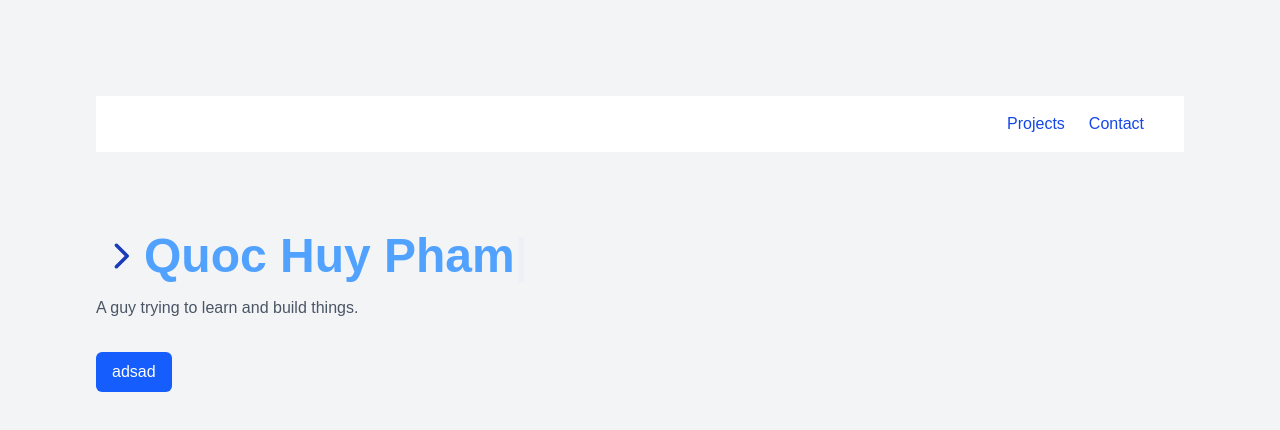
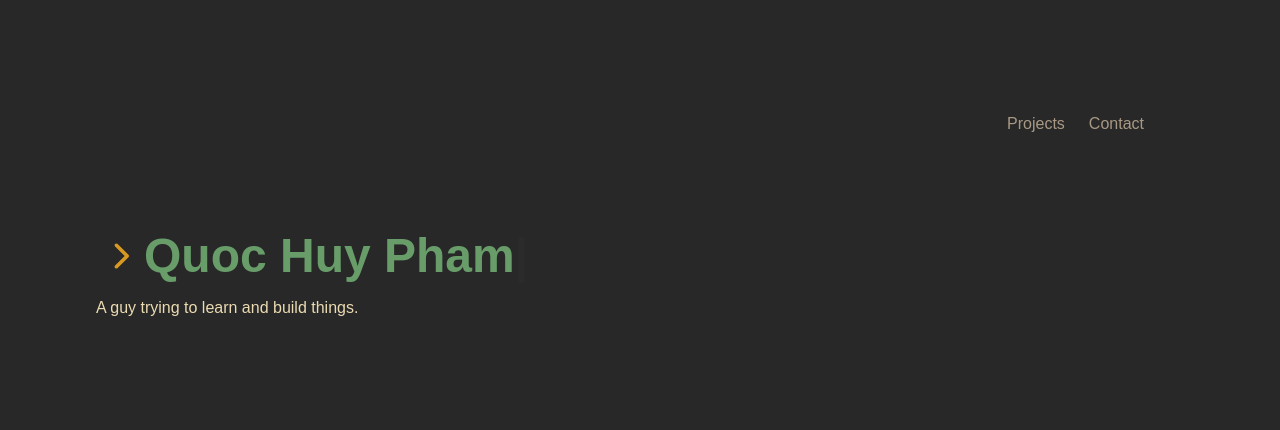
Before and after one commit to Fozzyishere/portfiolio, a Next.js app: page / in a window 1280 px wide. Shown: the top 430 px of the page. Built offline with nearby package versions, Linux system fonts and the light colour scheme.

Commit message:
apply colour to existing components

```diff
--- a/src/app/page.tsx
+++ b/src/app/page.tsx
@@ -7,7 +7,7 @@ import Navbar from "@/components/ui/Navbar";
 
 export default function Home() {
   return (
-    <main className="bg-gray-100 flex flex-col min-h-screen p-24">
+    <main className="bg-gruvbox-bg0 flex flex-col min-h-screen p-24">
       <Navbar />
       <Hero />
     </main>
--- a/src/components/Hero.tsx
+++ b/src/components/Hero.tsx
@@ -1,18 +1,18 @@
 import React from "react";
 import Typewriter from "./Typewriter";
-import { Button } from "@/components/ui/Button";
+import { FaChevronRight } from "react-icons/fa6";
 
 const Hero = () => {
   return (
-    <div className="bg-gray-100 py-20">
+    <div className="py-20">
       <div className="container mx-auto text-left">
-        <h1 className="text-5xl font-bold mb-4 text-blue-400">
+        <h1 className="flex flex-row text-5xl font-bold mb-4 text-gruvbox-aqua-dark">
+          <FaChevronRight className="text-gruvbox-yellow-dark transform-[scale(0.6)]" />
           <Typewriter string="Quoc Huy Pham" typeSpeed={100} />
         </h1>
-        <p className="text-l text-gray-600 mb-8">
+        <p className="text-l text-gruvbox-fg1 mb-4 mt-4">
           A guy trying to learn and build things.
         </p>
-        <Button variant={"primary"}>adsad</Button>
       </div>
     </div>
   );
--- a/src/components/Typewriter.tsx
+++ b/src/components/Typewriter.tsx
@@ -2,7 +2,6 @@
 
 import { ReactTyped } from "react-typed";
 import React from "react";
-import { FaChevronRight } from "react-icons/fa6";
 
 interface TypewriterProps {
   string: string;
@@ -12,7 +11,6 @@ interface TypewriterProps {
 const Typewriter: React.FC<TypewriterProps> = ({ string, typeSpeed }) => {
   return (
     <div className="flex items-center flex-row">
-      <FaChevronRight className="text-blue-800 transform-[scale(0.6)]"/>
       <ReactTyped strings={[string]} typeSpeed={typeSpeed}></ReactTyped>
     </div>
   );
--- a/src/components/ui/Button.tsx
+++ b/src/components/ui/Button.tsx
@@ -2,12 +2,12 @@ import React from "react";
 import { cva } from "class-variance-authority";
 import type { VariantProps } from "class-variance-authority";
 
-const button = cva("px-4 py-2 rounded-md transition-all", {
+const button = cva("px-5 py-2 rounded-sm transition-all", {
   variants: {
     variant: {
-      primary: "bg-blue-600 text-white hover:bg-blue-700",
-      secondary: "bg-gray-200 text-black hover:bg-gray-300",
-      danger: "bg-red-600 text-white hover:bg-red-700",
+      primary: "bg-gruvbox-blue-dark text-gruvbox-fg0 hover:bg-gruvbox-blue-light",
+      secondary: "bg-gruvbox-gray-dark text-gruvbox-fg0 hover:bg-gruvbox-gray-light",
+      danger: "bg-gruvbox-red-dark text-gruvbox-fg0 hover:bg-gruvbox-red-light",
     },
   },
   defaultVariants: {
--- a/src/components/ui/Navbar.tsx
+++ b/src/components/ui/Navbar.tsx
@@ -3,12 +3,12 @@ import React from "react";
 const Navbar = () => {
   return (
     <nav>
-      <div className="bg-white text-blue-700 flex flex-wrap items-center mx-auto p-4">
+      <div className="bg-gruvbox-bg0 text-gruvbox-fg4 flex flex-wrap items-center mx-auto p-4">
         <ul className="ml-auto flex flex-row">
-          <li className="mr-6 hover:text-blue-800">
+          <li className="mr-6 hover:text-gruvbox-fg2">
             <a href="#projects">Projects</a>
           </li>
-          <li className="mr-6 hover:text-blue-800">
+          <li className="mr-6 hover:text-gruvbox-fg2">
             <a href="#contact">Contact</a>
           </li>
         </ul>
```
